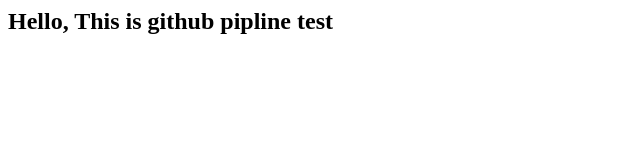
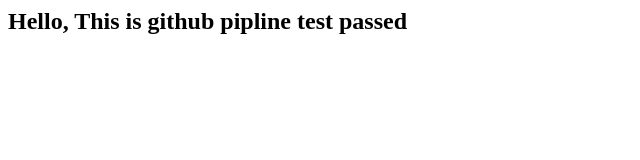
Before and after one commit to Bhupinder-Karan-Singh/Test_Pipeline, a plain HTML site: page index.html in a window 1280 px wide. Shown: the whole page, without its empty margins (0-640 px from the left). Drawn offline with Linux system fonts and the light colour scheme.

Commit message:
7th commit

```diff
--- a/index.html
+++ b/index.html
@@ -1,7 +1,7 @@
 <html>
     <body>
         <h2>
-            Hello, This is github pipline test
+            Hello, This is github pipline test passed
         </h2>
     </body>
 </html>
```
Also changed, not shown: 1 other file.
